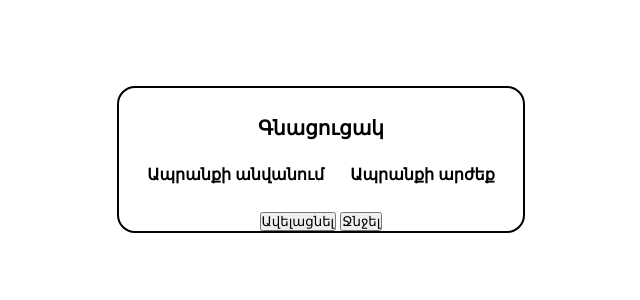
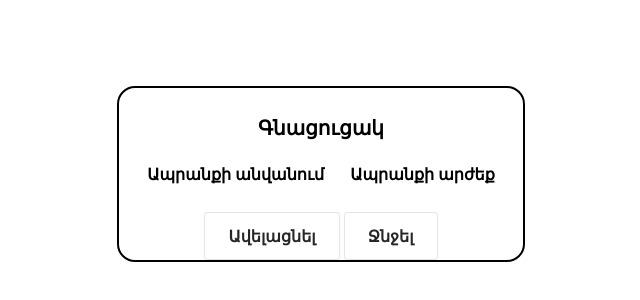
Before and after one commit to ArmenSyan/example, a website built with Vite: page vite-list/index.html in a window 1280 px wide. Shown: the part 234-534 px from the top of the page, without its empty margins (319-959 px from the left). Built offline with nearby package versions, Linux system fonts and the light colour scheme.

Commit message:
Style the two buttons (ofocus,hover,active)

```diff
--- a/vite-list/style.css
+++ b/vite-list/style.css
@@ -1,25 +1,29 @@
-*{
-  margin:0%;
+* {
+  margin: 0%;
   padding: 0%;
 }
-body{
+
+body {
   display: flex;
   justify-content: center;
   align-items: center;
 }
-.main{
+
+.main {
   border-radius: 18px;
   margin-top: 40vh;
   text-align: center;
   display: inline-block;
-  border:2px solid black;
+  border: 2px solid black;
 }
-.tbody{
-  border-top:1px solid rgb(185, 185, 185);
+
+.tbody {
+  border-top: 1px solid rgb(185, 185, 185);
   padding-top: 10px;
   padding-bottom: 10px;
 }
-.thead{
+
+.thead {
   width: 400px;
   height: 120px;
   display: flex;
@@ -27,17 +31,67 @@ body{
   justify-content: space-evenly;
   align-items: center;
 }
-.tr-div{
+
+.tr-div {
   width: 50vh;
-text-align: center;
-display: flex;
-justify-content: space-evenly;
+  text-align: center;
+  display: flex;
+  justify-content: space-evenly;
 
 }
-.vernagir{
+
+.vernagir {
   font-size: 20px;
 }
 
-.name{
+.name {
   color: white;
 }
+
+
+.button-6 {
+  align-items: center;
+  background-color: #FFFFFF;
+  border: 1px solid rgba(0, 0, 0, 0.1);
+  border-radius: .25rem;
+  box-shadow: rgba(0, 0, 0, 0.02) 0 1px 3px 0;
+  box-sizing: border-box;
+  color: rgba(0, 0, 0, 0.85);
+  cursor: pointer;
+  display: inline-flex;
+  font-family: system-ui, -apple-system, system-ui, "Helvetica Neue", Helvetica, Arial, sans-serif;
+  font-size: 16px;
+  font-weight: 600;
+  justify-content: center;
+  line-height: 1.25;
+  margin: 0;
+  min-height: 3rem;
+  padding: calc(.875rem - 1px) calc(1.5rem - 1px);
+  position: relative;
+  text-decoration: none;
+  transition: all 250ms;
+  user-select: none;
+  -webkit-user-select: none;
+  touch-action: manipulation;
+  vertical-align: baseline;
+  width: auto;
+}
+
+.button-6:hover,
+.button-6:focus {
+  border-color: rgba(0, 0, 0, 0.15);
+  box-shadow: rgba(0, 0, 0, 0.1) 0 4px 12px;
+  color: rgba(0, 0, 0, 0.65);
+}
+
+.button-6:hover {
+  transform: translateY(-1px);
+}
+
+.button-6:active {
+  background-color: #F0F0F1;
+  border-color: rgba(0, 0, 0, 0.15);
+  box-shadow: rgba(0, 0, 0, 0.06) 0 2px 4px;
+  color: rgba(0, 0, 0, 0.65);
+  transform: translateY(0);
+}
```
